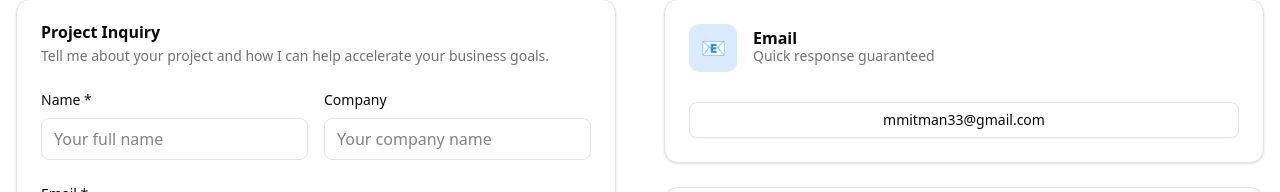
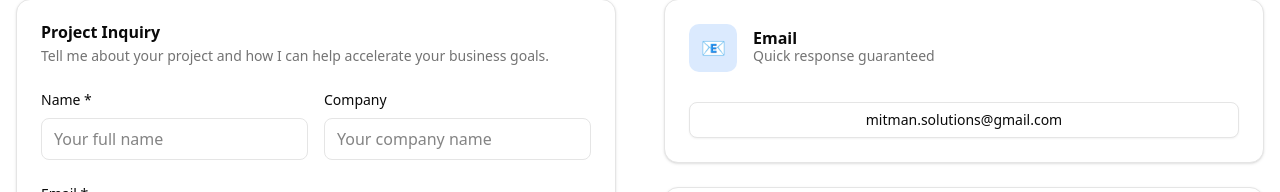
Before and after one commit to mmitman33/mitman-solutions, a Next.js app: page /contact in a window 1280 px wide. Shown: the part 751-943 px from the top of the page. Built offline with nearby package versions, Linux system fonts and the light colour scheme.

Commit message:
Update email

```diff
--- a/src/app/contact/page.tsx
+++ b/src/app/contact/page.tsx
@@ -28,7 +28,7 @@ ${formData.message}
 ---
 This message was sent from the Mitman Solutions contact form.`);
 
-    const mailtoLink = `mailto:mmitman33@gmail.com?subject=${subject}&body=${body}`;
+    const mailtoLink = `mailto:mitman.solutions@gmail.com?subject=${subject}&body=${body}`;
     window.location.href = mailtoLink;
   };
 
@@ -175,8 +175,8 @@ This message was sent from the Mitman Solutions contact form.`);
                   </CardHeader>
                   <CardContent>
                     <Button variant="outline" className="w-full" asChild>
-                      <a href="mailto:mmitman33@gmail.com">
-                        mmitman33@gmail.com
+                      <a href="mailto:mitman.solutions@gmail.com">
+                        mitman.solutions@gmail.com
                       </a>
                     </Button>
                   </CardContent>
@@ -354,7 +354,7 @@ This message was sent from the Mitman Solutions contact form.`);
             </p>
             <div className="flex flex-col sm:flex-row gap-4 justify-center">
               <Button size="lg" asChild>
-                <a href="mailto:mmitman33@gmail.com">Send Email</a>
+                <a href="mailto:mitman.solutions@gmail.com">Send Email</a>
               </Button>
               <Button size="lg" variant="outline" asChild>
                 <a href="tel:414-526-6926">Call Now</a>
```
